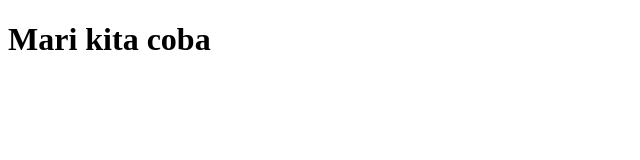
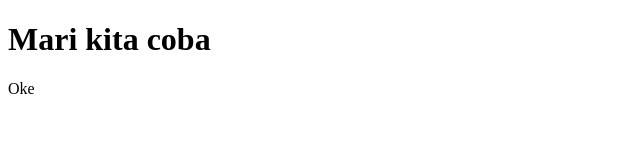
Before and after one commit to amikagst/coba-git-remote-2, a plain HTML site: page index.html in a window 1280 px wide. Shown: the full height of the page, 0-640 px from the left. Drawn offline with Linux system fonts and the light colour scheme.

Commit message:
tambah 1 paragraf

```diff
--- a/index.html
+++ b/index.html
@@ -7,6 +7,6 @@
 </head>
 <body>
     <h1>Mari kita coba</h1>
-
+    <p>Oke</p>
 </body>
 </html>
```
